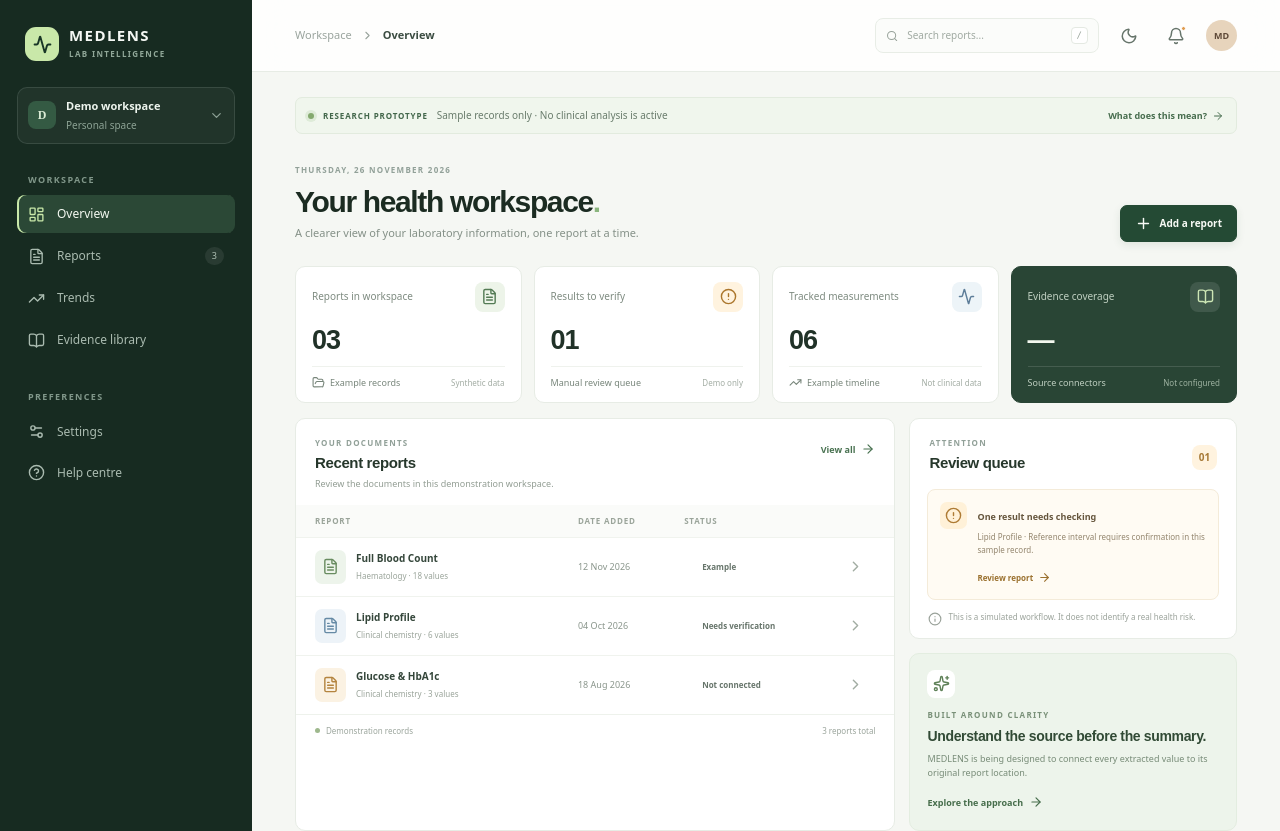
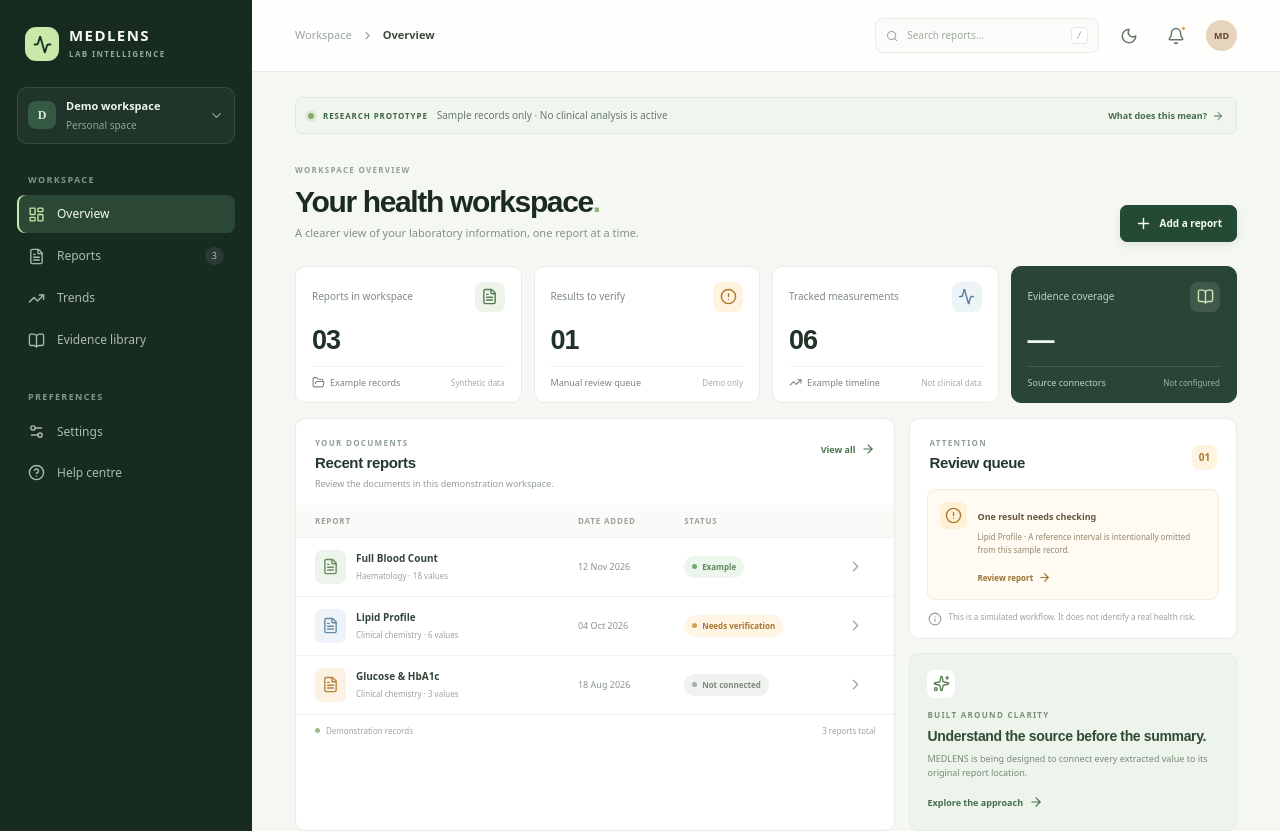
Before and after one commit to mohammerd/medlens, a React (Vite) app: page / in a window 1280 px wide. Shown: the top 831 px of the page. Built offline with nearby package versions, Linux system fonts and the light colour scheme.

Commit message:
safety: avoid implying sample reports received clinical review

```diff
--- a/src/App.tsx
+++ b/src/App.tsx
@@ -58,9 +58,9 @@ function Brand() {
 
 function StatusPill({ status }: { status: LabReport["status"] }) {
   const styles = {
-    Reviewed: "pill-green",
-    "Needs review": "pill-amber",
-    Demo: "pill-muted",
+    Example: "pill-green",
+    "Needs verification": "pill-amber",
+    "Not connected": "pill-muted",
   };
   return <span className={`status-pill ${styles[status]}`}><span className="status-dot" />{status}</span>;
 }
@@ -226,7 +226,7 @@ function App() {
           {view === "Overview" && (
             <>
               <section className="page-heading">
-                <div><div className="eyebrow">THURSDAY, 26 NOVEMBER 2026</div><h1>Your health workspace<span className="heading-period">.</span></h1><p>A clearer view of your laboratory information, one report at a time.</p></div>
+                <div><div className="eyebrow">WORKSPACE OVERVIEW</div><h1>Your health workspace<span className="heading-period">.</span></h1><p>A clearer view of your laboratory information, one report at a time.</p></div>
                 <button className="button-primary" onClick={() => { setUploadOpen(true); setSelectedFile(null); }}><Plus size={17} /> Add a report</button>
               </section>
 
@@ -260,7 +260,7 @@ function App() {
                 <div className="right-rail">
                   <div className="panel review-panel">
                     <div className="panel-heading compact-heading"><div><div className="panel-kicker">ATTENTION</div><h2>Review queue</h2></div><span className="queue-count">01</span></div>
-                    <div className="review-item"><div className="review-icon"><CircleAlert size={17} /></div><div className="review-copy"><strong>One result needs checking</strong><p>Lipid Profile · Reference interval requires confirmation in this sample record.</p><button onClick={() => openReport(demoReports[1])}>Review report <ArrowRight size={13} /></button></div></div>
+                    <div className="review-item"><div className="review-icon"><CircleAlert size={17} /></div><div className="review-copy"><strong>One result needs checking</strong><p>Lipid Profile · A reference interval is intentionally omitted from this sample record.</p><button onClick={() => openReport(demoReports[1])}>Review report <ArrowRight size={13} /></button></div></div>
                     <div className="review-note"><Info size={14} /><span>This is a simulated workflow. It does not identify a real health risk.</span></div>
                   </div>
                   <div className="panel getting-started">
```
